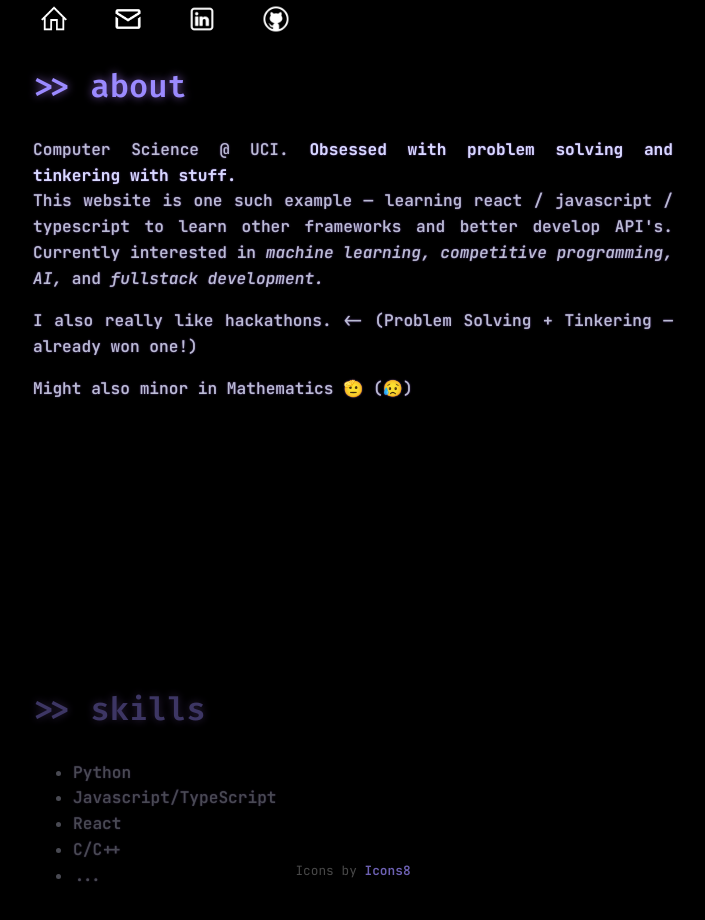
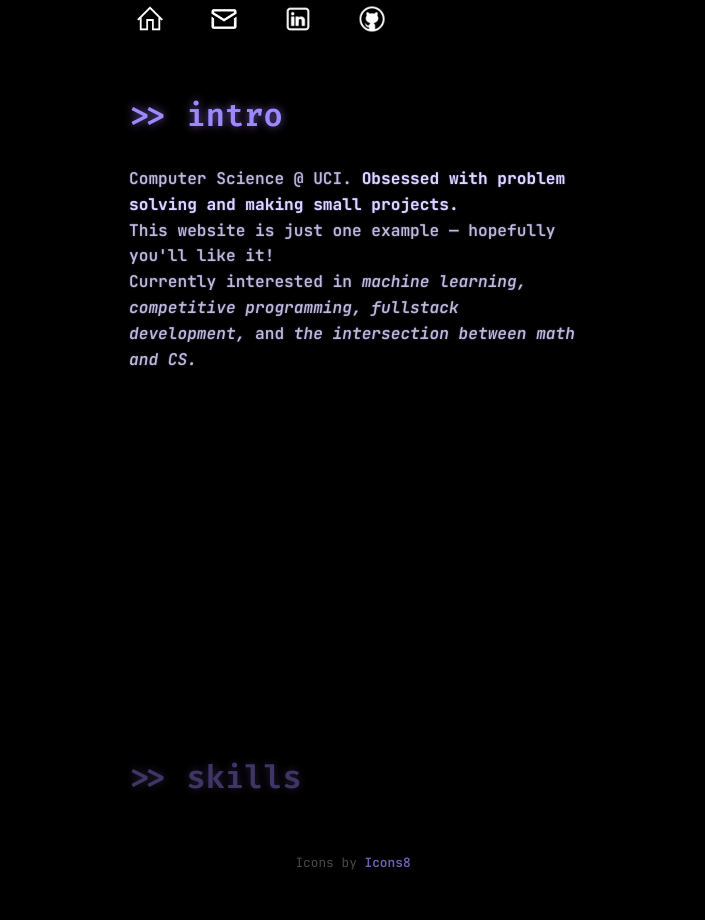
Before and after one commit to EvanGarciaL/Personal-Website, a React (Vite) app: page / in a window 1280 px wide. Shown: the part 200-1120 px from the top of the page, without its empty margins (287-992 px from the left). Built offline with nearby package versions, Linux system fonts and the light colour scheme; a web font is replaced by a local one.

Commit message:
Small changes on website
Still WIP, deciding on design and content of site.

```diff
--- a/src/const.tsx
+++ b/src/const.tsx
@@ -15,3 +15,9 @@ export function useRoot(id : string) {
   },[root?.classList, id]);
 
 }
+
+export function useAxisY() {
+  useEffect(() =>{
+    console.log(window.scrollY);
+  },[window.scrollY])
+}
--- a/src/home/home.css
+++ b/src/home/home.css
@@ -2,6 +2,7 @@
 
 .Home {
 	display: flex;
+	justify-content: center;
 	min-width: 320px;
 	min-height: 100vh;
 	background-color: black;
@@ -13,7 +14,6 @@
 	grid-area: main;
 	display: flex;
 	flex-direction: column;
-	justify-content: center;
 	height: auto;
 	width: 100%;
 	/* border-top : 1px solid rgb(124, 124, 124); */
@@ -21,35 +21,42 @@
 }
 
 @keyframes animate-in-and-out {
-	entry 100%  {
-		opacity: 1; transform: translateY(0);
+	entry 100% {
+		opacity: 1;
+		transform: translateY(0);
 	}
 
 	exit 0% {
-		opacity: 1; transform: translateY(0);
+		opacity: 1;
+		transform: translateY(0);
 	}
 	exit 100% {
-		opacity: 0.5; transform: scale(0.90);
+		opacity: 0.5;
+		transform: scale(0.9);
 	}
 }
 
 @keyframes animate-in-rest {
 	entry 20% {
-		opacity: 0.2; transform: translateY(50%);
+		opacity: 0.2;
+		transform: translateY(50%);
 	}
-	entry 100%  {
-		opacity: 1; transform: translateY(0);
+	entry 100% {
+		opacity: 1;
+		transform: translateY(0);
 	}
 
 	exit 0% {
-		opacity: 1; transform: translateY(0);
+		opacity: 1;
+		transform: translateY(0);
 	}
 	exit 100% {
-		opacity: 0.5; transform: scale(0.90);
+		opacity: 0.5;
+		transform: scale(0.9);
 	}
 }
 
-#content div:not(#aboutText) {
+#content div:not(#introText) {
 	animation: linear animate-in-rest both;
 	animation-timeline: view();
 }
@@ -59,13 +66,13 @@
 	animation-timeline: view();
 }
 
-#aboutText {
-	padding: 0 25% 0;
+#introText {
+	padding: 0 15% 0;
 	height: 50dvh;
 	align-content: center;
 }
 
-#aboutText h2 {
+#introText h2 {
 	color: rgb(155, 138, 255);
 	margin-top: 0;
 	font-size: 2rem;
@@ -73,23 +80,22 @@
 	font-weight: 600;
 }
 
-#aboutText p {
+#introText p {
 	color: rgb(187, 189, 211);
 	text-shadow: 0 0rem 0.1rem rgb(111, 79, 163);
 	font-family: "JetBrains Mono", monospace;
 	font-weight: 500;
 	font-size: 1.01rem;
-	text-align: justify;
 	line-height: 1.6;
 }
 
-#aboutText p b {
+#introText p b {
 	font-weight: 700;
 	color: rgb(216, 217, 255);
 }
 
 #skillsText {
-	padding: 0 0 0.5rem 25%;
+	padding: 0 15% 0;
 	height: 50dvh;
 	align-content: center;
 }
@@ -97,7 +103,7 @@
 #skillsText h2 {
 	color: rgb(155, 138, 255);
 	margin-top: 0;
-	font-family: 'Fira Code';
+	font-family: "Fira Code";
 	font-size: 2rem;
 	text-shadow: rgb(111, 79, 163) 0 0rem 0.5rem;
 	font-weight: 600;
@@ -122,7 +128,7 @@
 	display: flex;
 	flex-direction: column;
 	justify-content: flex-end;
-	padding-left: 25%;
+	padding-left: 15%;
 	height: 30vh;
 	width: auto;
 	background-color: #000000;
@@ -195,6 +201,7 @@
 
 	.rootEnd {
 		display: flex;
+		margin: auto;
 		flex-direction: column;
 		height: 100dvh;
 	}
@@ -224,16 +231,16 @@
 		flex: auto;
 		z-index: 2;
 	}
-	#aboutText {
+	#introText {
 		padding: 0 3% 0 7%;
 		min-height: max-content;
 	}
-	#aboutText h2 {
+	#introText h2 {
 		font-size: 1.3rem;
 		text-align: left;
 		padding-bottom: 0.7rem;
 	}
-	#aboutText p {
+	#introText p {
 		font-size: 0.78rem;
 		padding-bottom: 0.6rem;
 		text-align: left;
@@ -243,7 +250,7 @@
 		min-height: max-content;
 	}
 	#skillsText h2 {
-		font-family: 'Fira Code', monospace;
+		font-family: "Fira Code", monospace;
 		font-size: 1.3rem;
 		text-align: left;
 		padding-bottom: 0.7rem;
--- a/src/home/home.tsx
+++ b/src/home/home.tsx
@@ -1,4 +1,4 @@
-import { useEffect } from "react";
+import { useEffect , useState, useRef} from "react";
 import { useRoot } from "../const";
 import "./home.css";
 import homeIcon from "../assets/home-100.png";
@@ -40,35 +40,30 @@ function Sections() {
 	useRoot("rootEnd");
 	return (
 		<div id="content">
-			<About/>
+			<Intro/>
 			<Skills/>
 		</div>
 	);
 }
 
-function About() {
+function Intro() {
 	return(
-		<div id="aboutText">
-			<h2 style={{ fontFamily: "Fira Code" }}>{">>"} about</h2>
+		<div id="introText">
+			<h2 style={{ fontFamily: "Fira Code" }}>{">>"} intro</h2>
 			<p>
-				{" "}
-				Computer Science @ UCI.{" "}
-				<b>Obsessed with problem solving and tinkering with stuff.</b>{" "}
+				{" "} Computer Science @ UCI. {" "}
+				<b>Obsessed with problem solving and making small projects.</b>{" "}
 				<br></br>
-				This website is one such example — learning react / javascript /
-				typescript to learn other frameworks and better develop API's.
-				Currently interested in <i>machine learning,</i>{" "}
-				<i>competitive programming,</i> <i>AI,</i> and{" "}
-				<i>fullstack development.</i>
+				This website is just one example — hopefully you'll like it!
+				<br></br>
+				Currently interested in <i>machine learning, </i>
+				<i>competitive programming, </i>
+				<i>fullstack development,</i> and <i>the intersection between math and CS.</i>
 			</p>
 
 			<p>
-				{" "}
-				I also really like hackathons. {"<"}- (Problem Solving + Tinkering —
-				already won one!)
 			</p>
 
-			<p>Might also minor in Mathematics 🫡 (😥) </p>
 		</div>
 	);
 }
@@ -81,11 +76,6 @@ function Skills() {
 			</h2>
 
 			<ul>
-				<li>Python</li>
-				<li>Javascript/TypeScript</li>
-				<li>React</li>
-				<li>C/C++</li>
-				<li>...</li>
 			</ul>
 		</div>
  )
@@ -115,8 +105,7 @@ export default function Home() {
 			document.title = "";
 		};
 	}, []);
-
-	return (
+		return (
 		<>
 			<Header />
 			<Sections />
--- a/src/index.css
+++ b/src/index.css
@@ -23,6 +23,7 @@
   grid-template-columns: 1fr 5fr;
   height: max-content;
   min-height: 100dvh;
+  margin: 0 20rem;
   box-sizing: border-box;
   background-color: #000000;
 }
--- a/vite.config.ts
+++ b/vite.config.ts
@@ -4,4 +4,8 @@ import react from '@vitejs/plugin-react-swc'
 // https://vite.dev/config/
 export default defineConfig({
   plugins: [react()],
+  server : {
+    host: true,
+    port: 5174,
+  }
 })
```
